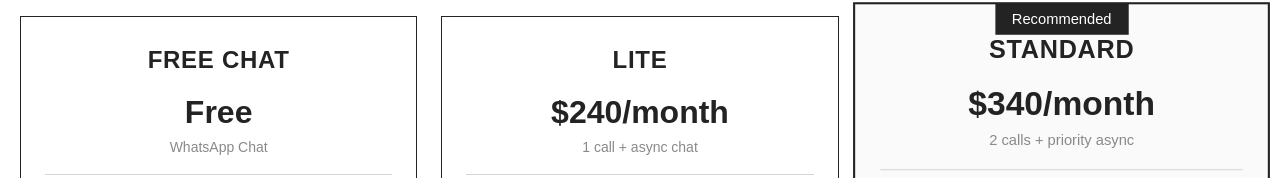
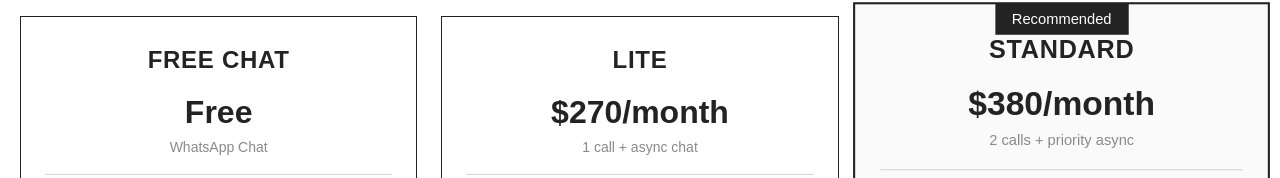
Before and after one commit to kirill-markin/kirill-markin-com, a Next.js app: page /services/mentorship in a window 1280 px wide. Shown: the part 320-498 px from the top of the page. Built offline with nearby package versions, Linux system fonts and the light colour scheme.

Commit message:
Update mentorship pricing

```diff
--- a/src/data/servicesMentorship.ts
+++ b/src/data/servicesMentorship.ts
@@ -26,7 +26,7 @@ export const servicesMentorshipData: ServiceFractionalCTOData = {
         {
             planId: 'lite',
             name: 'Lite',
-            price: '$240/month',
+            price: '$270/month',
             hours: '1 call + async chat',
             features: [
                 'Monthly 1-hour strategy call',
@@ -43,7 +43,7 @@ export const servicesMentorshipData: ServiceFractionalCTOData = {
         {
             planId: 'standard',
             name: 'Standard',
-            price: '$340/month',
+            price: '$380/month',
             hours: '2 calls + priority async',
             features: [
                 'Everything in Lite plan',
```
